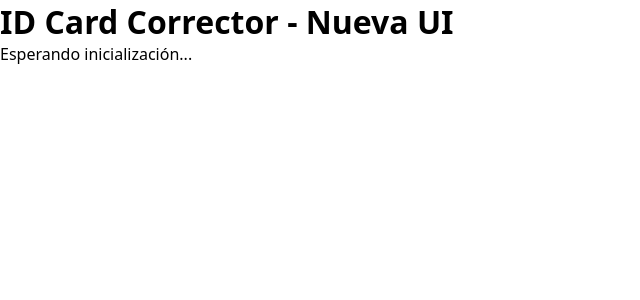
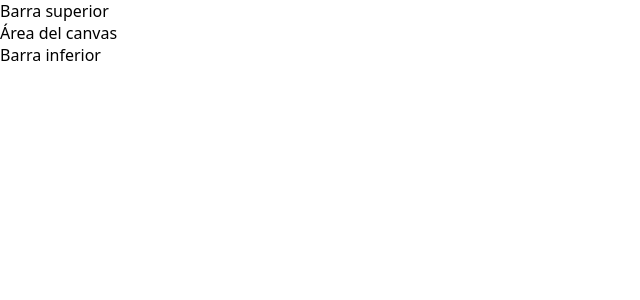
Before and after one commit to JavierVizGarriDev/id-card-corrector, a Vue app in the folder frontend/: page / in a window 1280 px wide. Shown: the top 300 px of the page, without its empty margins (0-640 px from the left). Built offline with nearby package versions, Linux system fonts and the light colour scheme.

Commit message:
feat(frontend): add initial 3-zone layout structure in App.vue

```diff
--- a/frontend/src/App.vue
+++ b/frontend/src/App.vue
@@ -1,7 +1,16 @@
 <template>
-  <div id="app-container">
-    <h1>ID Card Corrector - Nueva UI</h1>
-    <p>Esperando inicialización...</p>
+  <div class="app-container">
+    <header class="top-bar">
+      <p>Barra superior</p>
+    </header>
+
+    <main class="canvas-area">
+      <p>Área del canvas</p>
+    </main>
+
+    <footer class="bottom-bar">
+      <p>Barra inferior</p>
+    </footer>
   </div>
 </template>
 
```
